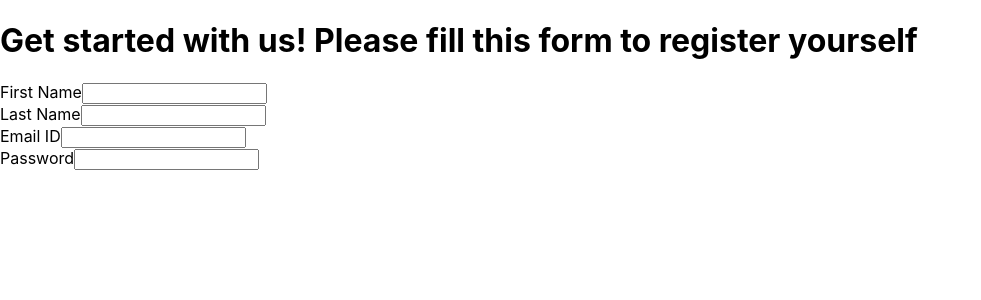
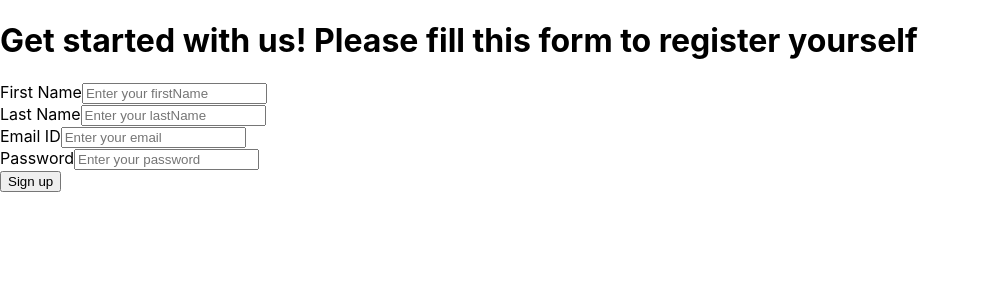
Before and after one commit to RitikaT19/test1, a React (Create React App) app: page / in a window 1280 px wide. Shown: the top 300 px of the page, without its empty margins (0-981 px from the left). Built offline with nearby package versions, Linux system fonts and the light colour scheme.

Commit message:
feat: added validation

```diff
--- a/src/pages/FormSignUp.js
+++ b/src/pages/FormSignUp.js
@@ -1,43 +1,81 @@
 import React from 'react'
+import useForm from './useForm'
+import validateInfo from './validateInfo'
+
 
 const FormSignUp = () => {
+    const {handleChange, values, handleSubmit, errors } = useForm(validateInfo);
     return (
         <div className = "form-content-right">
-            <form className="form">
+            <form className="form" onSubmit={handleSubmit}>
                 <h1>
                     Get started with us! Please fill this form to register yourself
                 </h1>
                 <div className = "form-inputs">
-                    <label htmlFor="firstName" className ="form-label">
+                    <label htmlFor="firstName"
+                    className ="form-label">
                         First Name
                     </label>
-                    <input id ="firstName" type="text" name="firstName" className="form-input" placeholer = "Enter your firstName"/>
+                    <input id ="firstName"
+                    type="text"
+                    name="firstName"
+                    className="form-input"
+                    placeholder = "Enter your firstName"
+                    value={values.firstName}
+                    onChange = {handleChange}/>
+                    {errors.firstName && <p>{errors.firstName}</p>}
 
                 </div>
 
                 <div className = "form-inputs">
-                    <label htmlFor="lastName" className ="form-label">
+                    <label htmlFor="lastName"
+                    className ="form-label">
                         Last Name
                     </label>
-                    <input id = "lastName" type="text" name="lastName" className="form-input" placeholer = "Enter your lastName"/>
+                    <input id = "lastName"
+                    type="text"
+                    name="lastName"
+                    className="form-input"
+                    placeholder = "Enter your lastName"
+                    value={values.lastName}
+                    onChange = {handleChange}/>
+                    {errors.lastName && <p>{errors.lastName}</p>}
 
                 </div>
 
                 <div className = "form-inputs">
-                    <label htmlFor="email" className ="form-label">
+                    <label htmlFor="email"
+                    className ="form-label">
                         Email ID
                     </label>
-                    <input id ="email" type="email" name="email" className="form-input" placeholer = "Enter your email"/>
+                    <input id ="email"
+                    type="email"
+                    name="email"
+                    className="form-input"
+                    placeholder = "Enter your email"
+                    value={values.email}
+                    onChange = {handleChange}/>
+                    {errors.email && <p>{errors.email}</p>}
 
                 </div>
 
                 <div className = "form-inputs">
-                    <label htmlFor="password" className ="form-label">
+                    <label htmlFor="password"
+                    className ="form-label">
                         Password
                     </label>
-                    <input id = "password" type="password" name="password" className="form-input" placeholer = "Enter your password"/>
-
+                    <input id = "password"
+                    type="password"
+                    name="password"
+                    className="form-input"
+                    placeholder = "Enter your password"
+                    value={values.password}
+                    onChange = {handleChange}/>
+                    {errors.password && <p>{errors.password}</p>}
                 </div>
+                <button className = "form-input-btn" type="submit">
+                    Sign up
+                </button>
             </form>
         </div>
     )
--- /dev/null
+++ b/src/pages/useForm.js
@@ -0,0 +1,27 @@
+//import { values } from "lodash";
+import { useState, useEffect } from "react";
+//import validateInfo from "./validateInfo";
+
+const useForm = (validateInfo) => {
+    const [values, setValues] = useState({
+        firstName:'',
+        lastName:'',
+        email:'',
+        password:'',
+    })
+    const [errors, setErrors] = useState({})
+
+    const handleChange = e =>{
+        const { name, value } = e.target
+       setValues({
+           ...values,
+           [name]:value
+       })
+    }
+    const handleSubmit = e => {
+        e.preventDefault();
+        setErrors(validateInfo(values));
+    }
+    return { handleChange, values, handleSubmit, errors };
+}
+export default useForm;
--- /dev/null
+++ b/src/pages/validateInfo.js
@@ -0,0 +1,28 @@
+export default function validateInfo(values){
+    let errors = {}
+
+    //first Name validation
+    if(!values.firstName){
+        errors.firstName = "First name required"
+    }
+
+    //last Name validation
+    if(!values.lastName){
+        errors.lastName = "Last name required"
+    }
+
+    //Email validation
+    if(!values.email){
+        errors.email = "Email Id required"
+    }else if(!/^[A-Z0-9._%+-]+@[A-Z0-9.-]+\.[A-Z]{2,}$/i.test(values.email)){
+        errors.email = "Email is invalid"
+    }
+
+    //Password validation
+    if(!values.password){
+        errors.password = "Password is required"
+    }else if(values.password.length<7){
+        errors.password = "Password needs to be atleast 8 characters"
+    }
+    return errors;
+}
```
